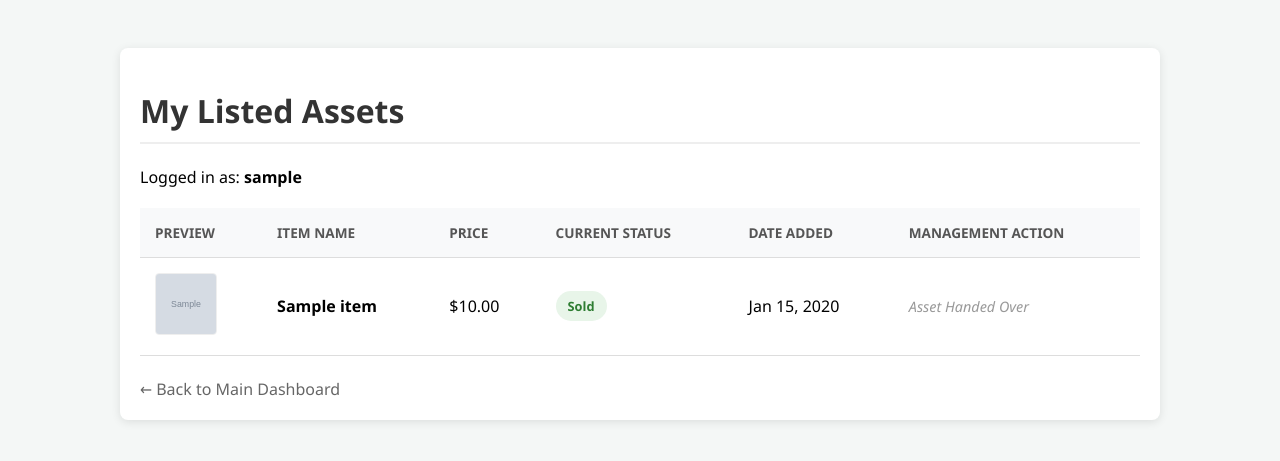
After one commit to Joshdev118/Website-system-management, a PHP site: page /my_items.php in a window 1280 px wide. The commit adds this page. Shown: the top 461 px of the page. Run offline with PHP 8.4, Linux system fonts and the light colour scheme; the visitor is signed in with stand-in values (Sample User, id 1); tables that the repository leaves empty or names only in its code hold one stand-in row (values such as "Sample post"); grey boxes marked "Sample" are stand-in pictures.

Commit message:
Added my_items page, logout system

```diff
--- /dev/null
+++ b/my_items.php
@@ -0,0 +1,117 @@
+<?php
+session_start();
+// Include your database connection file (using mysqli for XAMPP)
+include 'db.php';
+
+// 1. Security Check: Redirect to login if the session isn't set
+if (!isset($_SESSION['user_id'])) {
+    header("Location: login.php");
+    exit();
+}
+
+$current_user_id = $_SESSION['user_id'];
+
+// 2. Fetch only the items uploaded by THIS user
+// We fetch the new 'status' column we added
+$query = "SELECT id, item_name, price, image_path, status, created_at FROM items WHERE user_id = ? ORDER BY created_at DESC";
+$stmt = $conn->prepare($query);
+$stmt->bind_param("i", $current_user_id);
+$stmt->execute();
+$result = $stmt->get_result();
+?>
+
+<!DOCTYPE html>
+<html lang="en">
+<head>
+    <meta charset="UTF-8">
+    <meta name="viewport" content="width=device-width, initial-scale=1.0">
+    <title>My Inventory Management</title>
+    <style>
+        body { font-family: 'Segoe UI', Tahoma, Geneva, Verdana, sans-serif; background-color: #f4f7f6; padding: 40px; }
+        .container { max-width: 1000px; margin: auto; background: white; padding: 20px; border-radius: 8px; box-shadow: 0 2px 10px rgba(0,0,0,0.1); }
+        h1 { color: #333; border-bottom: 2px solid #eee; padding-bottom: 10px; }
+
+        table { width: 100%; border-collapse: collapse; margin-top: 20px; }
+        th, td { padding: 15px; text-align: left; border-bottom: 1px solid #ddd; }
+        th { background-color: #f8f9fa; color: #555; text-transform: uppercase; font-size: 0.85em; }
+
+        .item-img { width: 60px; height: 60px; object-fit: cover; border-radius: 4px; border: 1px solid #eee; }
+
+        /* Status Badge Styling */
+        .badge { padding: 6px 12px; border-radius: 20px; font-size: 0.8em; font-weight: bold; display: inline-block; }
+        .status-available { background-color: #e1f5fe; color: #01579b; } /* Blue/Active */
+        .status-reserved { background-color: #fff3e0; color: #ef6c00; }  /* Orange/Pending */
+        .status-sold { background-color: #e8f5e9; color: #2e7d32; }      /* Green/Done */
+
+        .btn-handover { background-color: #28a745; color: white; padding: 8px 12px; text-decoration: none; border-radius: 4px; font-size: 0.9em; }
+        .btn-handover:hover { background-color: #218838; }
+        .disabled-text { color: #999; font-style: italic; font-size: 0.9em; }
+    </style>
+</head>
+<body>
+
+<div class="container">
+    <h1>My Listed Assets</h1>
+    <p>Logged in as: <strong><?php echo htmlspecialchars($_SESSION['username']); ?></strong></p>
+
+    <table>
+        <thead>
+            <tr>
+                <th>Preview</th>
+                <th>Item Name</th>
+                <th>Price</th>
+                <th>Current Status</th>
+                <th>Date Added</th>
+                <th>Management Action</th>
+            </tr>
+        </thead>
+        <tbody>
+            <?php if ($result->num_rows > 0): ?>
+                <?php while($row = $result->fetch_assoc()): ?>
+                <tr>
+                    <td>
+                        <img src="<?php echo $row['image_path']; ?>" alt="Item" class="item-img">
+                    </td>
+                    <td><strong><?php echo htmlspecialchars($row['item_name']); ?></strong></td>
+                    <td>$<?php echo number_format($row['price'], 2); ?></td>
+                    <td>
+                        <?php
+                            $status = $row['status'];
+                            // Map the database status to a CSS class
+                            $class = 'status-available';
+                            if ($status == 'Reserved') $class = 'status-reserved';
+                            if ($status == 'Sold') $class = 'status-sold';
+                        ?>
+                        <span class="badge <?php echo $class; ?>">
+                            <?php echo $status; ?>
+                        </span>
+                    </td>
+                    <td><?php echo date('M d, Y', strtotime($row['created_at'])); ?></td>
+                    <td>
+                        <?php if ($status != 'Sold'): ?>
+                            <a href="confirm_handover.php?id=<?php echo $row['id']; ?>"
+                               class="btn-handover"
+                               onclick="return confirm('Confirming handover will mark this item as SOLD. Continue?')">
+                               Confirm Handover
+                            </a>
+                        <?php else: ?>
+                            <span class="disabled-text">Asset Handed Over</span>
+                        <?php endif; ?>
+                    </td>
+                </tr>
+                <?php endwhile; ?>
+            <?php else: ?>
+                <tr>
+                    <td colspan="6" style="text-align:center; padding: 30px;">
+                        No items found in your inventory. <a href="upload.php">Start selling now.</a>
+                    </td>
+                </tr>
+            <?php endif; ?>
+        </tbody>
+    </table>
+    <br>
+    <a href="index.php" style="text-decoration:none; color:#666;">← Back to Main Dashboard</a>
+</div>
+
+</body>
+</html>
```
Also changed, not shown: Admin/AdminSecurity.html (added, +14 -0 lines), Admin/admin.php (renamed from admin.php, +13 -1 lines), index.php (+8 -0 lines), login.php (+8 -1 lines), logout.php (added, +14 -0 lines), uploads/1774533169_911.png (added).
